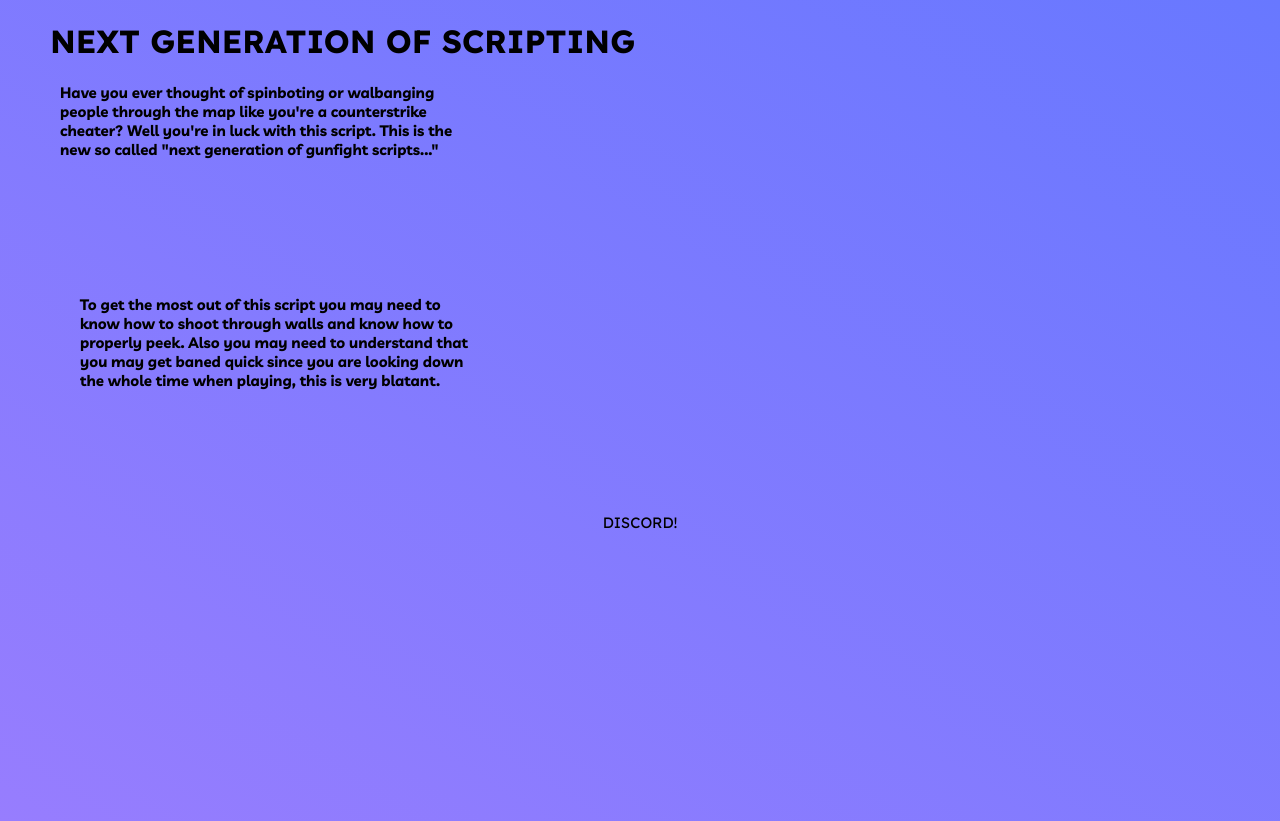
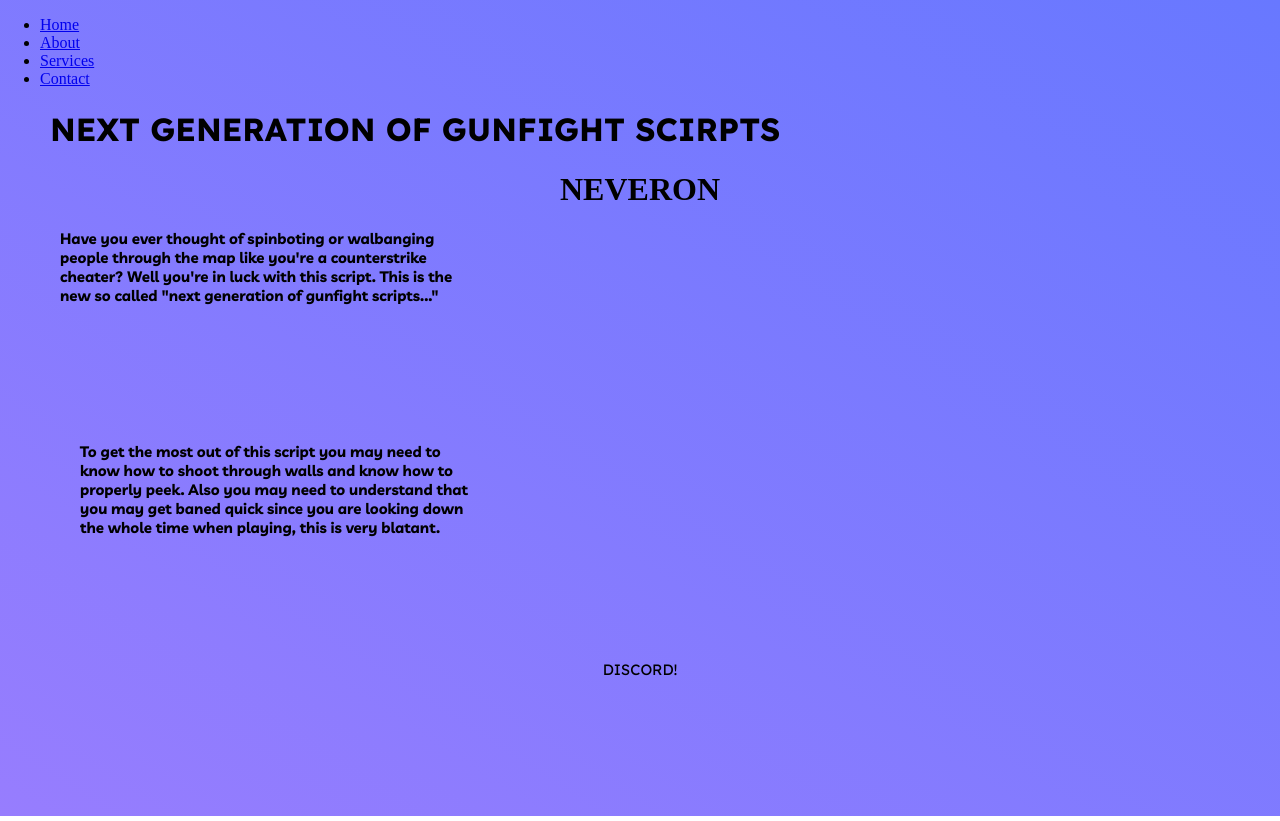
Before and after one commit to gunscr/gunfight2, a plain HTML site: page index.html in a window 1280 px wide. Drawn offline with Linux system fonts and the light colour scheme; no server answers; a script that the page names is missing.

Commit message:
Update index.html

```diff
--- a/index.html
+++ b/index.html
@@ -16,8 +16,18 @@
   <body>
 </head>
 
+    <nav>
+        <ul>
+            <li><a href="#">Home</a></li>
+            <li><a href="#">About</a></li>
+            <li><a href="#">Services</a></li>
+            <li><a href="#">Contact</a></li>
+        </ul>
+    </nav>
 
-<h1 class="next">NEXT GENERATION OF SCRIPTING</h1>
+
+<h1 class="next">NEXT GENERATION OF GUNFIGHT SCIRPTS</h1>
+    <center><h1 class="neveron">NEVERON</h1></center>
   <h2 class="sec">Have you ever thought of spinboting or walbanging people through the map like you're a counterstrike cheater? Well you're in luck with this script. This is the new so called "next generation of gunfight scripts..."</h2>
 
   <h3 class="sec2">To get the most out of this script you may need to know how to shoot through walls and know how to properly peek. Also you may need to understand that you may get baned quick since you are looking down the whole time when playing, this is very blatant.</h3>
```
